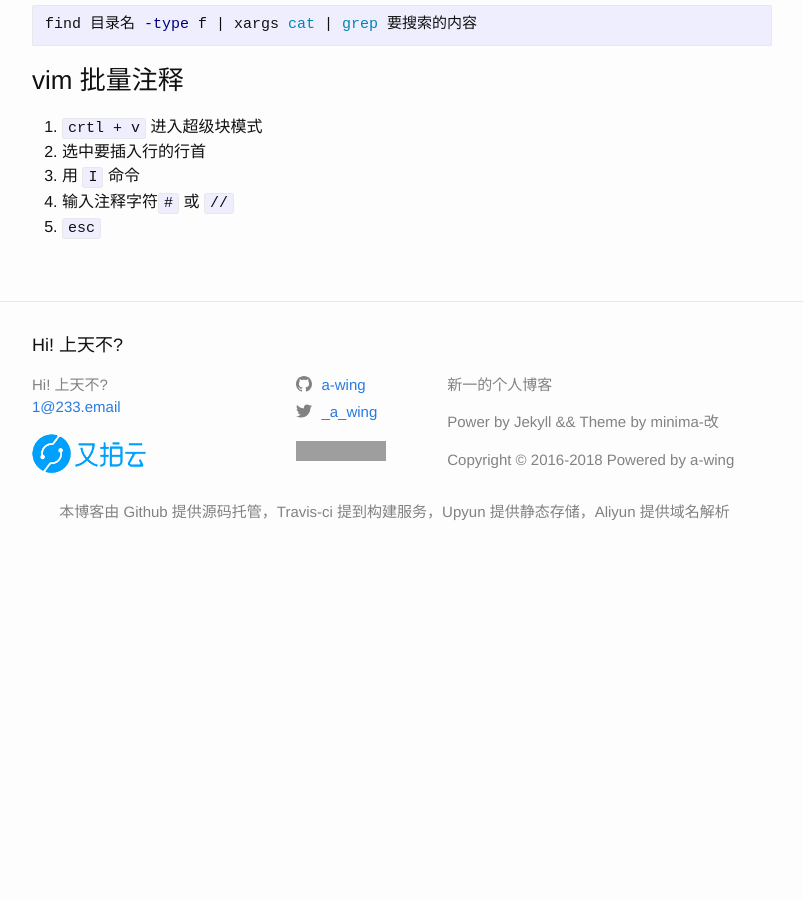
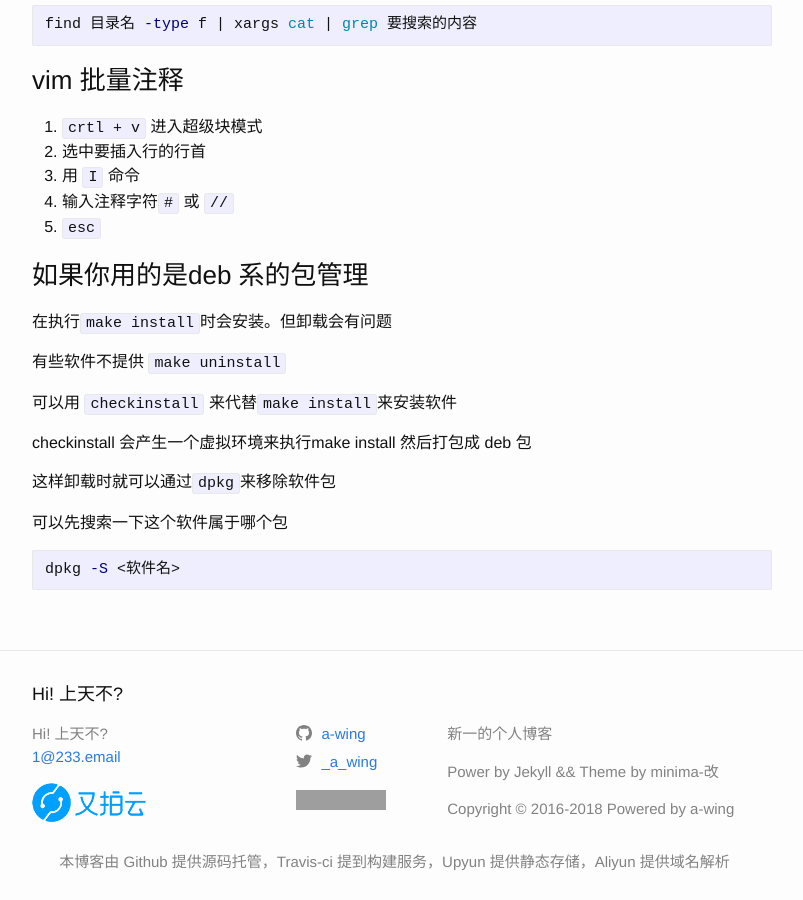
Before and after one commit to a-wing/blog, a Jekyll site: the page built from _posts/2018-02-18-linux_artifice.markdown, in a window 1280 px wide and 900 px high, scrolled down 1383 px. Shown: the whole window, without its empty margins (238-1041 px from the left). Built offline with Jekyll 4.4.1, drawn with Linux system fonts in a browser that asks for light colours; before the commit the page ends 1937 px from its top, so only the background shows below that; some of the changed text lies outside the part shown; grey boxes are pictures that could not be loaded.

Commit message:
Update linux artifice

````diff
--- a/_posts/2018-02-18-linux_artifice.markdown
+++ b/_posts/2018-02-18-linux_artifice.markdown
@@ -6,7 +6,7 @@ date:   2018-02-18 15:11:35 +0800
 categories: linux
 ---
 
-简单的东西觉得水，难的东西不会写。作为一个资深linux用户，讲点使用linux的骚操作。没啥实际用途。。。不过可以拿来装逼，也可以提高linux使用效率
+简单的东西觉得水，难的东西不会写。作为一个 ~~资深~~ linux用户，讲点使用linux的骚操作。没啥实际用途。。。不过可以拿来装逼，也可以提高linux使用效率
 
 
 ### 关于ssh:
@@ -54,3 +54,21 @@ find 目录名 -type f | xargs cat | grep 要搜索的内容
 3. 用 `I` 命令
 4. 输入注释字符`#` 或 `//`
 5. `esc`
+
+
+### 如果你用的是deb 系的包管理
+在执行`make install`时会安装。但卸载会有问题
+
+有些软件不提供 `make uninstall`
+
+可以用 `checkinstall` 来代替`make install`来安装软件
+
+checkinstall 会产生一个虚拟环境来执行make install 然后打包成 deb 包
+
+这样卸载时就可以通过`dpkg`来移除软件包
+
+可以先搜索一下这个软件属于哪个包
+
+```sh
+dpkg -S <软件名>
+```
````
